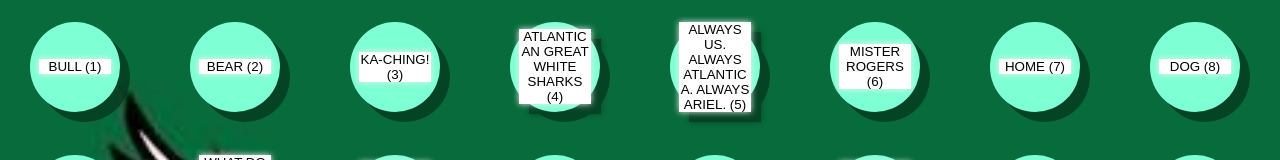
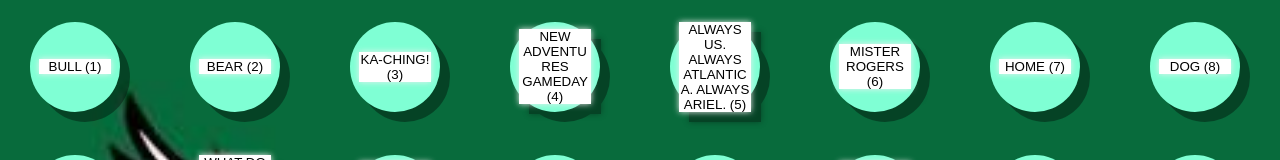
Before and after one commit to aegerev/ENG-1000-soundboard, a React (Vite) app in the folder eng-1000-soundboard/: page / in a window 1280 px wide. Shown: the top 160 px of the page. Built offline with nearby package versions, Linux system fonts and the light colour scheme; no server answers.

Commit message:
Update App.jsx

```diff
--- a/eng-1000-soundboard/src/App.jsx
+++ b/eng-1000-soundboard/src/App.jsx
@@ -9,7 +9,7 @@ let sounds = [
     new Sound("BULL", "1", "bull.mp3"),
     new Sound("BEAR", "2", "bear.mp3"),
     new Sound("KA-CHING!", "3", "kaching.mp3"),
-    new Sound("ATLANTICAN GREAT WHITE SHARKS", "4", "atlantica_GreatWhiteSharkPowers.mp3"),
+    new Sound("NEW ADVENTURES GAMEDAY", "4", "New Adventures Gameday.mp3"),
     new Sound("ALWAYS US. ALWAYS ATLANTICA. ALWAYS ARIEL.", "5", "always-us.mp3"),
     new Sound("MISTER ROGERS", "6", "misterogers.mp3"),
     new Sound("HOME", "7", "home.mp3"),
```
